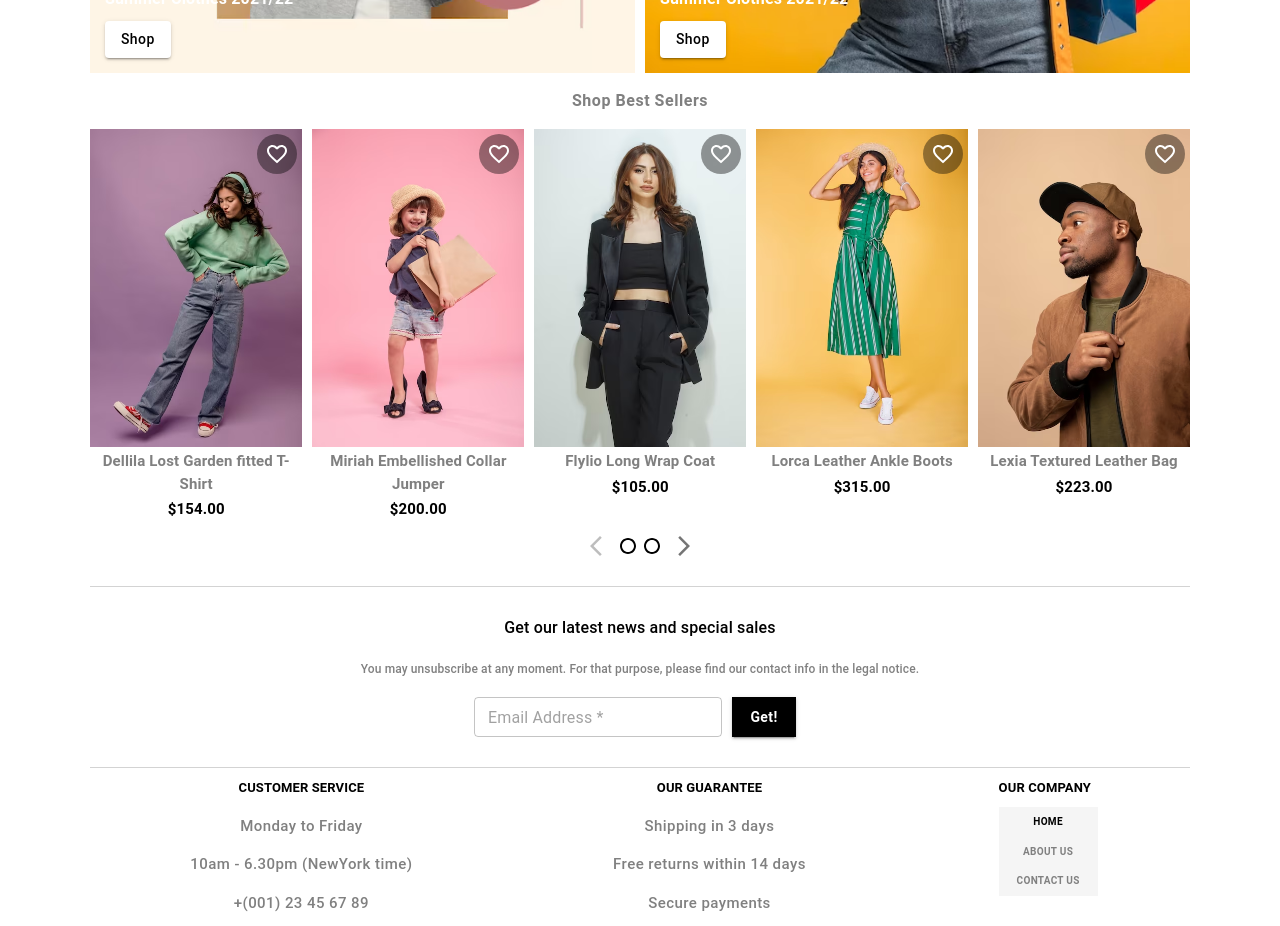
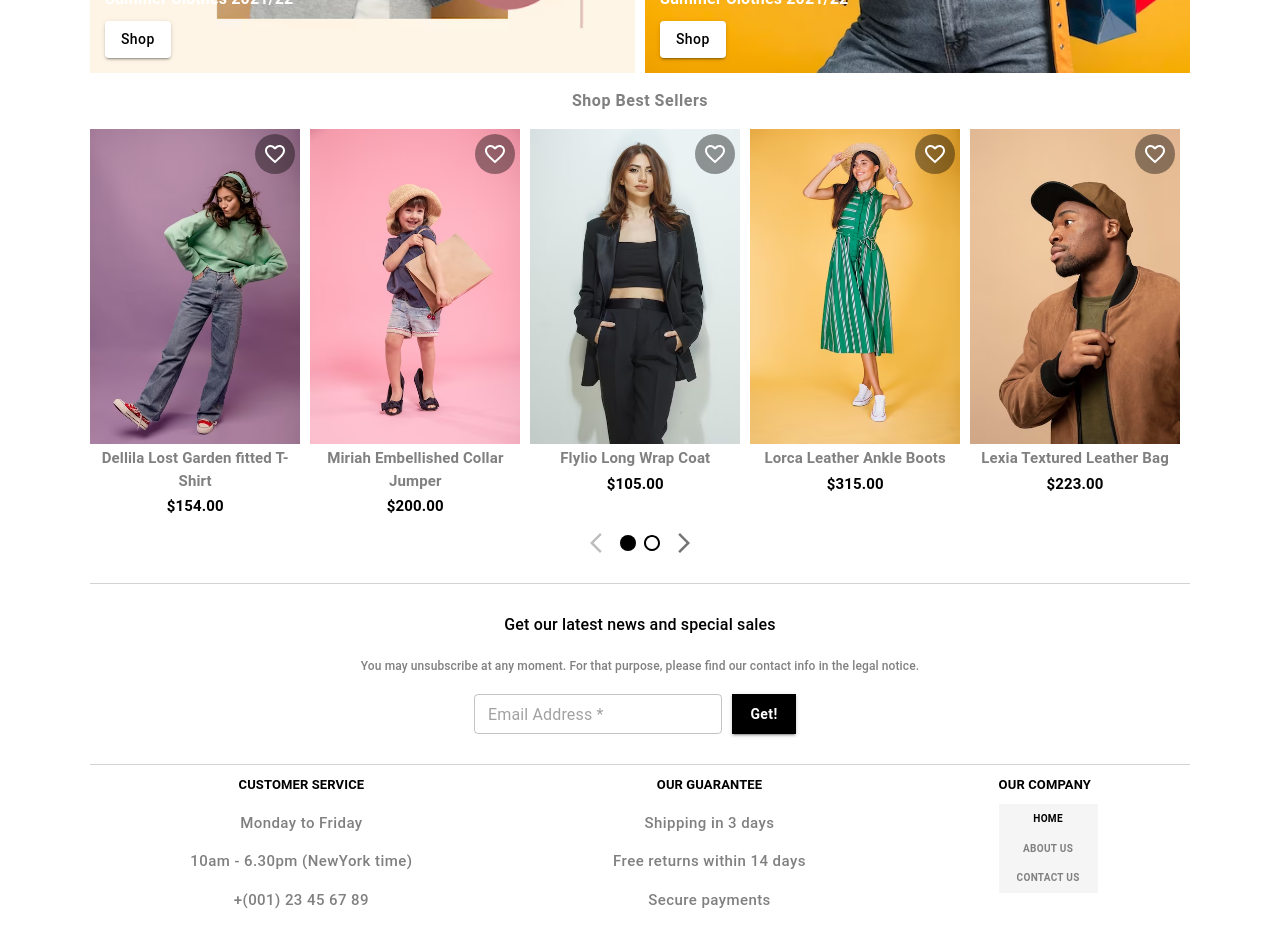
Before and after one commit to Siddhartha-machi/react-shopping-app, a React (Create React App) app: page / in a window 1280 px wide. Shown: the part 1740-2666 px from the top of the page. Built offline with nearby package versions, Linux system fonts and the light colour scheme.

Commit message:
Update ShopListComponent's carousel.

```diff
--- /dev/null
+++ b/src/Components/HomePageComponents/CarouselImageComponent.js
@@ -0,0 +1,65 @@
+import { Box, Typography } from '@mui/material'
+import React from 'react'
+import { LikeComponent } from './LikeComponent'
+
+const CarouselImageComponent = (props) => {
+  return (
+    <Box
+        sx={{
+            display : 'flex',
+            flexDirection : 'column',
+            pr : '10px'
+        }}
+    >
+        <Box
+            key={`clothes-image-box`}
+            sx={{
+                display : 'flex',
+                position : 'relative',
+            }}
+        >
+            <Box
+                key={`image`}
+                component={'img'}
+                alt={props.item.text}
+                src={props.item.image}
+                sx={{
+
+                    maxWidth : '100%',
+
+                }}
+            />
+            <LikeComponent />
+        </Box>
+        <Box
+            sx={{
+                display : 'flex',
+                flexDirection : 'column',
+            }}
+        >
+            <Typography
+                sx={{
+                    color : 'grey',
+                    textAlign : 'center',
+                    fontWeight : 'bold',
+                    fontSize : {md : '12px', lg : '15px'},
+                    py : '3px'
+                }}
+            >
+                {props.item.text}
+            </Typography>
+            <Typography
+                sx={{
+                    textAlign : 'center',
+                    fontWeight : 'bold',
+                    fontSize : {md : '12px', lg : '15px'}
+                }}
+            >
+                {`$${props.item.price}.00`}
+            </Typography>
+        </Box>
+    </Box>
+  )
+}
+
+export default CarouselImageComponent
--- a/src/Components/HomePageComponents/ShopListComponent.js
+++ b/src/Components/HomePageComponents/ShopListComponent.js
@@ -1,42 +1,52 @@
-import { Box, Button, createTheme, IconButton, Typography, useMediaQuery } from '@mui/material'
+import { Box, createTheme, IconButton, Typography, useMediaQuery } from '@mui/material'
 import React from 'react'
 import { clothesList } from '../MainComponents/Constants'
 import { LikeComponent } from './LikeComponent'
 import FiberManualRecordOutlinedIcon from '@mui/icons-material/FiberManualRecordOutlined';
 import ArrowBackIosNewOutlinedIcon from '@mui/icons-material/ArrowBackIosNewOutlined';
 import ArrowForwardIosOutlinedIcon from '@mui/icons-material/ArrowForwardIosOutlined';
+import FiberManualRecordIcon from '@mui/icons-material/FiberManualRecord';
+import CarouselImageComponent from './CarouselImageComponent';
 
 const ShopListComponent = () => {
 
-    const newList = [...clothesList,...clothesList.slice(1)]
+    const newList = [...clothesList,...clothesList]
     const theme = createTheme()
-    const medium = useMediaQuery(theme.breakpoints.up('md'))
+    const medium = useMediaQuery(theme.breakpoints.up('sm'))
 
 
     const lst = (slice) => {
         let sliceLst = []
         const groups = parseInt(newList.length / slice)
-        for(let i = 0; i <= groups; i++){
+        for(let i = 0; i < groups; i++){
             sliceLst.push(i)
         }
         return sliceLst
     }
     const groupsLst = medium ? lst(5) : lst(2)
     const  groupCount = medium
-                            ? parseInt(newList.length / 5)
-                            : parseInt(newList.length / 2)
+                            ? parseInt(newList.length / 5) - 1
+                            : parseInt(newList.length / 2) - 1
     const [index, setindex] = React.useState({
-        index : 0,
-        group : 0
+        // index : 0,
+        group : 0,
+        medium : medium
     })
 
     const updateState = (forward) => {
         if(forward){
             setindex(prev => {
                 if(medium){
-                    return { index : prev.index + 5, group : prev.group + 1}
+                    return {
+                        ...prev,
+                        // index : prev.index + 5,
+                        group : prev.group + 1}
                 }else{
-                    return { index : prev.index + 2, group : prev.group + 1}
+                    return {
+                        ...prev,
+                        // index : prev.index + 2,
+                        group : prev.group + 1
+                    }
                 }
 
 
@@ -44,14 +54,35 @@ const ShopListComponent = () => {
         }else{
             setindex(prev => {
                 if(medium){
-                    return { index : prev.index - 5, group : prev.group - 1}
+                    return {
+                        ...prev,
+                        // index : prev.index - 5,
+                        group : prev.group - 1}
                 }else{
-                    return { index : prev.index - 2, group : prev.group - 1}
+                    return {
+                        ...prev,
+                        // index : prev.index - 2,
+                        group : prev.group - 1}
                 }
             })
         }
+        console.log('state', index)
 
     }
+
+    React.useEffect(() => {
+
+        let set = true
+        if(set && index.medium !== medium){
+            setindex(prev => {
+                return {
+                    // index : 0,
+                    group : 0, medium : !prev.medium}
+            })
+            console.log('Screen change detected')
+        }
+
+    },[index.medium, medium])
 
 
 
@@ -69,66 +100,15 @@ const ShopListComponent = () => {
             }}
         >
             {newList.slice(
-                index.index,
-                index.index + medium ? 5 : 2).map((item) => {
+                (index.group * (medium ? 5 : 2)),
+                ((index.group + 1) * (medium ? 5 : 2))
+                ).map((item, index) => {
 
                 return(
-                    <Box
-                        key={item.id}
-                        sx={{
-                            display : 'flex',
-                            flexDirection : 'column',
-                            pr : item.id !== clothesList.length  ? '10px' : '0px'
-                        }}
-                    >
-                        <Box
-                            key={`clothes-image-${item.id}`}
-                            sx={{
-                                display : 'flex',
-                                position : 'relative',
-                            }}
-                        >
-                            <Box
-                                key={`image-${item.id}`}
-                                component={'img'}
-                                alt={item.text}
-                                src={item.image}
-                                sx={{
-
-                                    maxWidth : '100%',
-
-                                }}
-                            />
-                            <LikeComponent />
-                        </Box>
-                        <Box
-                            sx={{
-                                display : 'flex',
-                                flexDirection : 'column',
-                            }}
-                        >
-                            <Typography
-                                sx={{
-                                    color : 'grey',
-                                    textAlign : 'center',
-                                    fontWeight : 'bold',
-                                    fontSize : {md : '12px', lg : '15px'},
-                                    py : '3px'
-                                }}
-                            >
-                                {item.text}
-                            </Typography>
-                            <Typography
-                                sx={{
-                                    textAlign : 'center',
-                                    fontWeight : 'bold',
-                                    fontSize : {md : '12px', lg : '15px'}
-                                }}
-                            >
-                                {`$${item.price}.00`}
-                            </Typography>
-                        </Box>
-                    </Box>
+                        <CarouselImageComponent
+                            key={index}
+                            item={item}
+                        />
                     )
             })}
         </Box>
@@ -150,9 +130,11 @@ const ShopListComponent = () => {
                 <ArrowBackIosNewOutlinedIcon />
             </IconButton>
                 {
-                    groupsLst.map((i, index) => {
+                    groupsLst.map((i, key) => {
                         return(
-                            <FiberManualRecordOutlinedIcon key={index}/>
+                            i === index.group
+                            ?<FiberManualRecordIcon key={key} />
+                            :<FiberManualRecordOutlinedIcon key={key}/>
                         )
                     })
 
```
